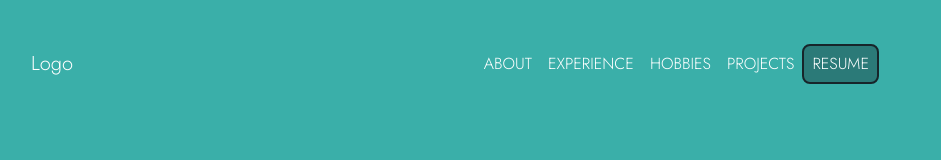
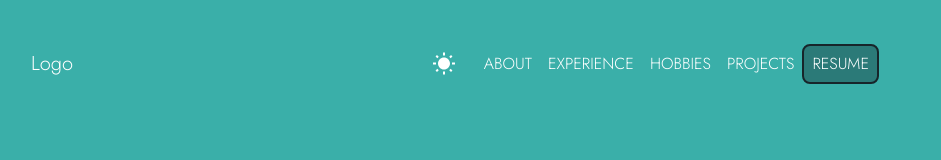
Before and after one commit to Maximilian-Oberholtzer/maximilian-portfolio, a React (Create React App) app: page / in a window 1280 px wide. Shown: the top 160 px of the page, without its empty margins (185-1126 px from the left). Built offline with nearby package versions, Linux system fonts and the light colour scheme.

Commit message:
Added global color theme switching via ThemeContext

```diff
--- a/src/App.js
+++ b/src/App.js
@@ -1,13 +1,15 @@
 import { React, useEffect, useState } from "react";
 import { BrowserRouter as Router, Routes, Route } from "react-router-dom";
 import { ThemeProvider } from "@mui/material";
+import { ThemeContext } from "./ThemeContext";
 import Loader from "./components/Loader";
 import Main from "./components/Main";
-import Theme from "./Theme";
+import { lightTheme, darkTheme } from "./Theme";
 import Navbar from "./components/Navbar";
 
 function App() {
-  const theme = Theme;
+  const [theme, setTheme] = useState("light");
+  const muiTheme = theme === "light" ? lightTheme : darkTheme;
   const [isLoading, setIsloading] = useState(true);
   //Loader animation before rest of the page gets rendered
   useEffect(() => {
@@ -17,7 +19,8 @@ function App() {
   }, []);
 
   return (
-    <ThemeProvider theme={theme}>
+    <ThemeContext.Provider value={{ theme, setTheme }}>
+      <ThemeProvider theme={muiTheme}>
         <Router>
           <div>
             {isLoading ? (
@@ -31,6 +34,7 @@ function App() {
           </div>
         </Router>
       </ThemeProvider>
+    </ThemeContext.Provider>
   );
 }
 
--- a/src/Theme.js
+++ b/src/Theme.js
@@ -1,6 +1,6 @@
 import { createTheme } from "@mui/material";
 
-const theme = createTheme({
+export const lightTheme = createTheme({
   components: {
     MuiButtonBase: {
       defaultProps: {
@@ -46,4 +46,48 @@ const theme = createTheme({
   },
 });
 
-export default theme;
+export const darkTheme = createTheme({
+  components: {
+    MuiButtonBase: {
+      defaultProps: {
+        disableRipple: true,
+      },
+    },
+    MuiButton: {
+      styleOverrides: {
+        root: {
+          color: "#FEFFFF",
+        },
+      },
+    },
+  },
+  typography: {
+    fontFamily: "'Jost', sans-serif",
+  },
+  breakpoints: {
+    values: {
+      xs: 0,
+      sm: 960,
+      md: 1048,
+      lg: 1200,
+      xl: 1536,
+    },
+  },
+  palette: {
+    darkBlue: {
+      main: "#17252A",
+    },
+    secondBlue: {
+      main: "#2B7A78",
+    },
+    mainBlue: {
+      main: "#000000",
+    },
+    darkWhite: {
+      main: "#DEF2F1",
+    },
+    white: {
+      main: "#FEFFFF",
+    },
+  },
+});
--- /dev/null
+++ b/src/ThemeContext.js
@@ -0,0 +1,6 @@
+import React, { createContext, useState } from "react";
+
+export const ThemeContext = createContext({
+  theme: "light",
+  setTheme: () => {},
+});
--- a/src/components/Main.js
+++ b/src/components/Main.js
@@ -1,15 +1,19 @@
 import { Container } from "@mui/material";
-import { React, useEffect, useState } from "react";
+import { React } from "react";
+import { useTheme } from "@mui/styles";
 import useStyles from "./Styles";
 import Hero from "./sections/Hero";
 
 const Main = () => {
   const classes = useStyles();
+  const theme = useTheme();
 
   return (
-    <Container className={classes.mainContainer}>
-      <Hero />
-    </Container>
+    <div style={{ backgroundColor: theme.palette.mainBlue.main }}>
+      <Container className={classes.mainContainer}>
+        <Hero />
+      </Container>
+    </div>
   );
 };
 
--- a/src/components/Navbar.js
+++ b/src/components/Navbar.js
@@ -1,9 +1,12 @@
-import React, { useState, useEffect } from "react";
+import React, { useState, useEffect, useContext } from "react";
 import { useTheme } from "@mui/material";
+import { ThemeContext } from "../ThemeContext";
 import useStyles from "./Styles";
 import ResumePdf from "../assets/Maximilian Oberholtzer Resume 2023.pdf";
 import { AppBar, Toolbar } from "@mui/material";
 import MenuIcon from "@mui/icons-material/Menu";
+import WbSunnyIcon from "@mui/icons-material/WbSunny";
+import DarkModeIcon from "@mui/icons-material/DarkMode";
 import { Drawer, Box, List } from "@mui/material";
 import Typography from "@mui/material/Typography";
 import { Button, useMediaQuery } from "@mui/material";
@@ -13,12 +16,13 @@ const resumeClick = () => {
 };
 
 const Navbar = () => {
+  const { theme, setTheme } = useContext(ThemeContext);
   const classes = useStyles();
   const [hasAnimated, setHasAnimated] = useState(false);
   const [isOpen, setIsOpen] = useState(false);
   const [isScrolled, setIsScrolled] = useState(false);
-  const theme = useTheme();
-  const collapse = useMediaQuery(theme.breakpoints.down("sm"));
+  const MuiTheme = useTheme();
+  const collapse = useMediaQuery(MuiTheme.breakpoints.down("sm"));
 
   useEffect(() => {
     setTimeout(() => {
@@ -87,6 +91,13 @@ const Navbar = () => {
               <Typography>Projects</Typography>
             </Button>
           </List>
+          <List>
+            <Button
+              onClick={() => setTheme(theme === "light" ? "dark" : "light")}
+            >
+              {theme === "light" ? <WbSunnyIcon /> : <DarkModeIcon />}
+            </Button>
+          </List>
         </Box>
       </Drawer>
     </>
@@ -94,6 +105,14 @@ const Navbar = () => {
 
   const navbar = (
     <>
+      <div
+        className={!hasAnimated ? "animate__animated animate__fadeInDown" : ""}
+      >
+        <Button onClick={() => setTheme(theme === "light" ? "dark" : "light")}>
+          {theme === "light" ? <WbSunnyIcon /> : <DarkModeIcon />}
+        </Button>
+      </div>
+
       <div
         className={!hasAnimated ? "animate__animated animate__fadeInDown" : ""}
       >
--- a/src/index.css
+++ b/src/index.css
@@ -5,7 +5,7 @@ body {
     sans-serif;
   -webkit-font-smoothing: antialiased;
   -moz-osx-font-smoothing: grayscale;
-  background-color: #3aafa9 !important;
+  /* background-color: #3aafa9 !important; */
 }
 
 /* body::-webkit-scrollbar {
```
Also changed, not shown: src/components/Loader.js. Lines whose indentation alone changed are shown as unchanged.
